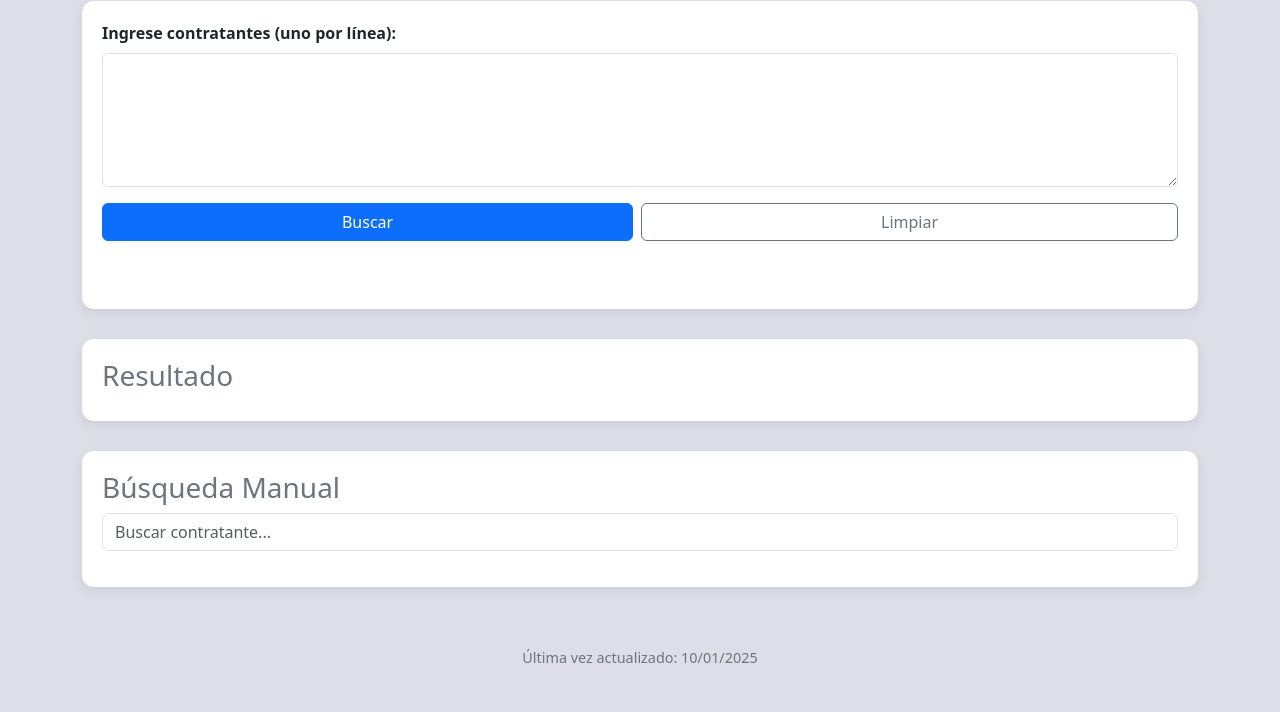
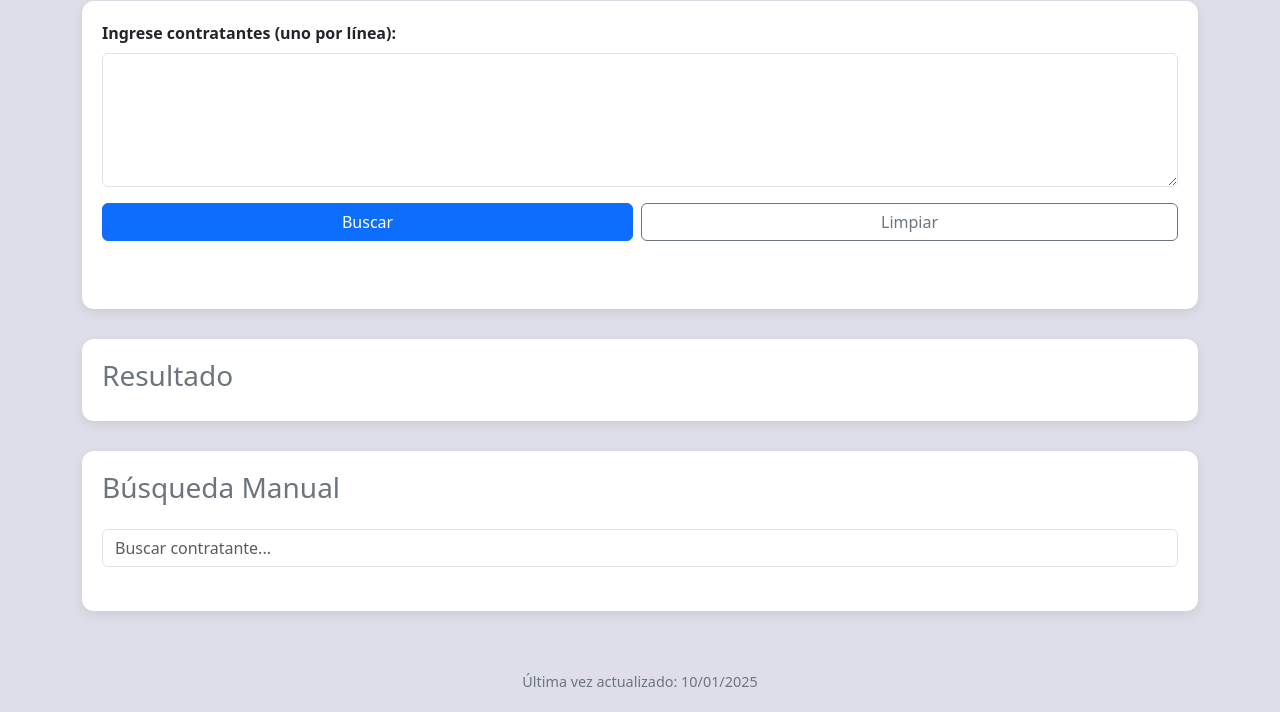
Before and after one commit to AErraez/Segmentacion, a website with bundled scripts: page index.html in a window 1280 px wide. Shown: the part 109-821 px from the top of the page. Before the commit the page ends 800 px from the top, so only its background shows below. Built offline with nearby package versions, Linux system fonts and the light colour scheme.

Commit message:
Update index.html

```diff
--- a/index.html
+++ b/index.html
@@ -73,7 +73,7 @@
   <!-- Global Manual Search -->
   <div class="card-section">
     <h3 class="text-secondary">Búsqueda Manual</h3>
-    <input id="search-input" class="form-control mb-3" placeholder="Buscar contratante..." autocomplete="off">
+    <input id="search-input" class="form-control my-4" placeholder="Buscar contratante..." autocomplete="off">
     <div id="manual-results" class="row"></div>
   </div>
 
```
